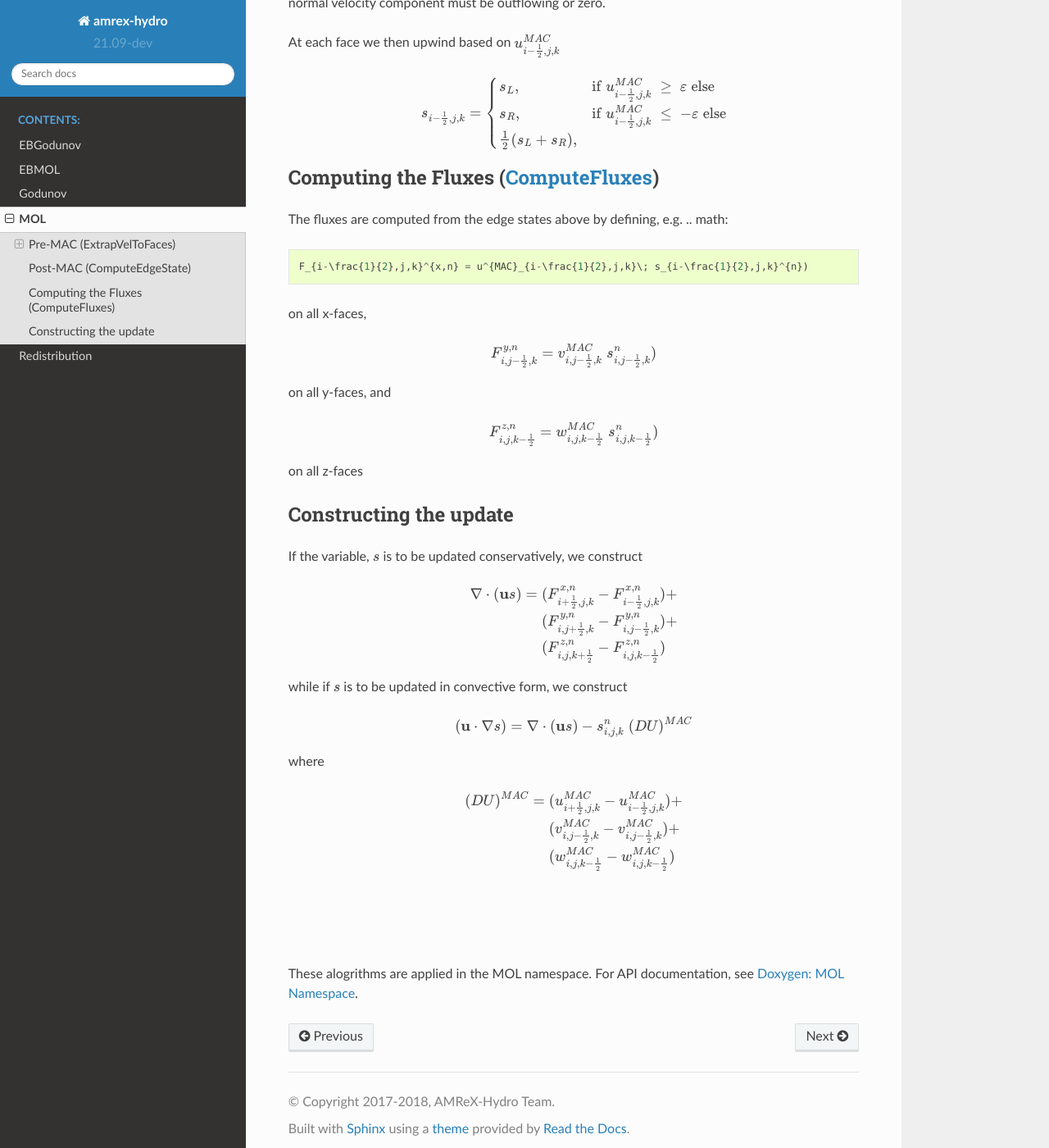
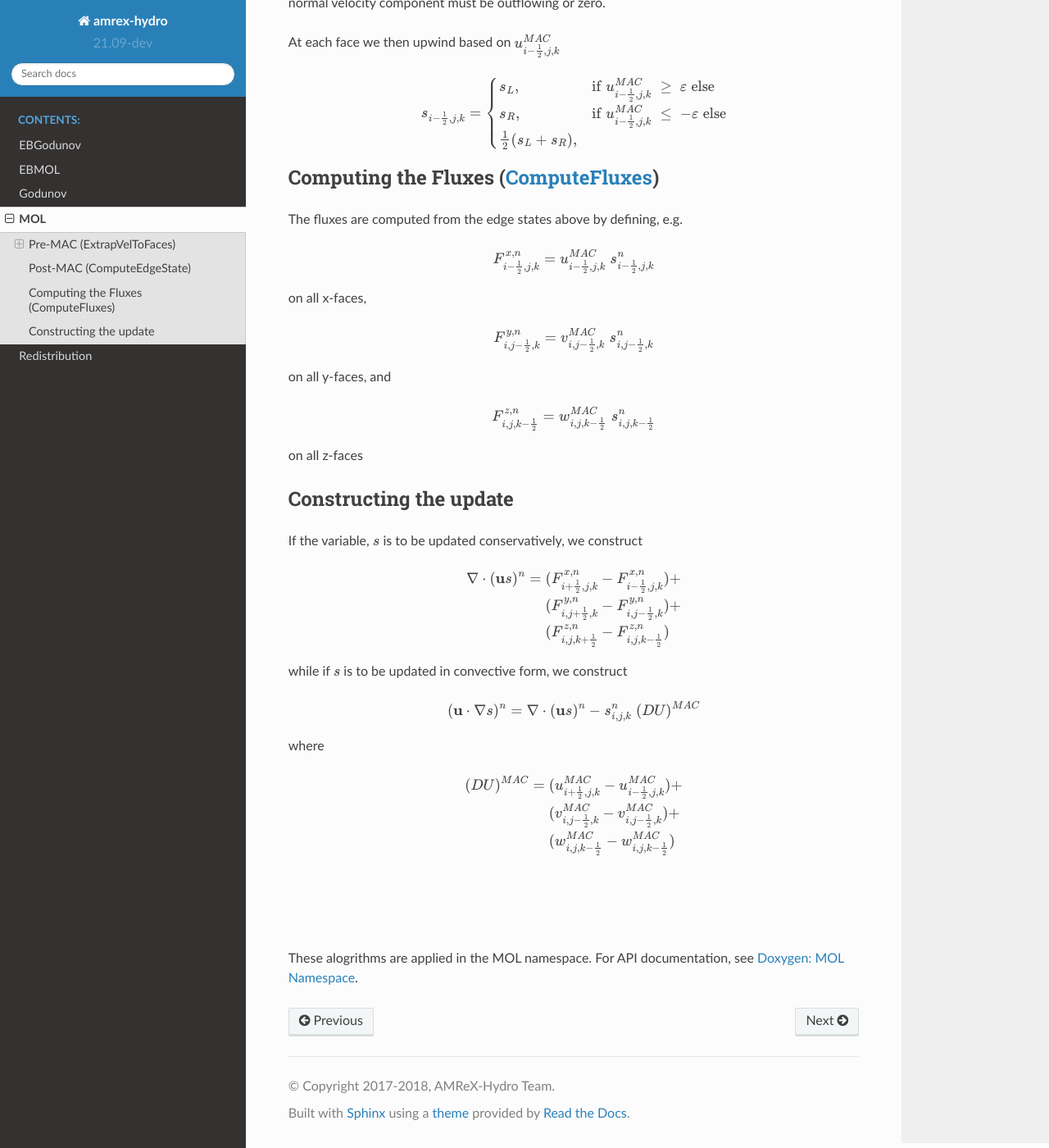
Before and after one commit to AMReX-Fluids/AMReX-Hydro, a Sphinx documentation site: the page built from Docs/source/MOL.rst, in a window 1280 px wide and 1400 px high, scrolled down 1571 px. Shown: the whole window at 82% size. Built offline with Sphinx 7.4.7 and the Read the Docs theme 2.0.0, drawn with Linux system fonts in a browser that asks for light colours.

Commit message:
still fixing up fluxes

```diff
--- a/Docs/source/EBGodunov.rst
+++ b/Docs/source/EBGodunov.rst
@@ -222,7 +222,7 @@ Computing the Fluxes (`ComputeFluxes`_)
 
 .. _`ComputeFluxes`: https://amrex-codes.github.io/amrex-hydro/Doxygen/html/namespaceHydroUtils.html#ab70f040557a658e70ba076c9d105bab7
 
-The fluxes are computed from the edge states above by defining, e.g.
+The fluxes are computed from the edge states above by defining, e.g.,
 
 .. math::
 
--- a/Docs/source/MOL.rst
+++ b/Docs/source/MOL.rst
@@ -114,21 +114,22 @@ Computing the Fluxes (`ComputeFluxes`_)
 .. _`ComputeFluxes`: https://amrex-codes.github.io/amrex-hydro/Doxygen/html/namespaceHydroUtils.html#ab70f040557a658e70ba076c9d105bab7
 
 The fluxes are computed from the edge states above by defining, e.g.
+
 .. math::
 
-   F_{i-\frac{1}{2},j,k}^{x,n} = u^{MAC}_{i-\frac{1}{2},j,k}\; s_{i-\frac{1}{2},j,k}^{n})
+   F_{i-\frac{1}{2},j,k}^{x,n} = u^{MAC}_{i-\frac{1}{2},j,k}\; s_{i-\frac{1}{2},j,k}^{n}
 
 on all x-faces,
 
 .. math::
 
-   F_{i,j-\frac{1}{2},k}^{y,n} = v^{MAC}_{i,j-\frac{1}{2},k}\; s_{i,j-\frac{1}{2},k}^{n})
+   F_{i,j-\frac{1}{2},k}^{y,n} = v^{MAC}_{i,j-\frac{1}{2},k}\; s_{i,j-\frac{1}{2},k}^{n}
 
 on all y-faces, and
 
 .. math::
 
-   F_{i,j,k-\frac{1}{2}}^{z,n} = w^{MAC}_{i,j,k-\frac{1}{2}}\; s_{i,j,k-\frac{1}{2}}^{n})
+   F_{i,j,k-\frac{1}{2}}^{z,n} = w^{MAC}_{i,j,k-\frac{1}{2}}\; s_{i,j,k-\frac{1}{2}}^{n}
 
 on all z-faces
 
@@ -139,7 +140,7 @@ If the variable, :math:`s` is to be updated conservatively, we construct
 
 .. math::
 
-   \nabla \cdot ({\bf u}s) = \; & (F_{i+\frac{1}{2},j,k}^{x,n} - F_{i-\frac{1}{2},j,k}^{x,n}) + \\
+   \nabla \cdot ({\bf u}s)^n = \; & (F_{i+\frac{1}{2},j,k}^{x,n} - F_{i-\frac{1}{2},j,k}^{x,n}) + \\
                                 & (F_{i,j+\frac{1}{2},k}^{y,n} - F_{i,j-\frac{1}{2},k}^{y,n}) + \\
                                 & (F_{i,j,k+\frac{1}{2}}^{z,n} - F_{i,j,k-\frac{1}{2}}^{z,n})
 
@@ -147,7 +148,7 @@ while if :math:`s` is to be updated in convective form, we construct
 
 .. math::
 
-   ({\bf u}\cdot \nabla s) = \nabla \cdot ({\bf u} s) - s_{i,j,k}^n \; (DU)^{MAC}
+   ({\bf u}\cdot \nabla s)^n = \nabla \cdot ({\bf u} s)^n - s_{i,j,k}^n \; (DU)^{MAC}
 
 where
 
```
Also changed, not shown: other parts of Docs/source/EBGodunov.rst (+2 -2 lines), Docs/source/EBMOL.rst (+7 -6 lines), Docs/source/Godunov.rst (+10 -8 lines).
